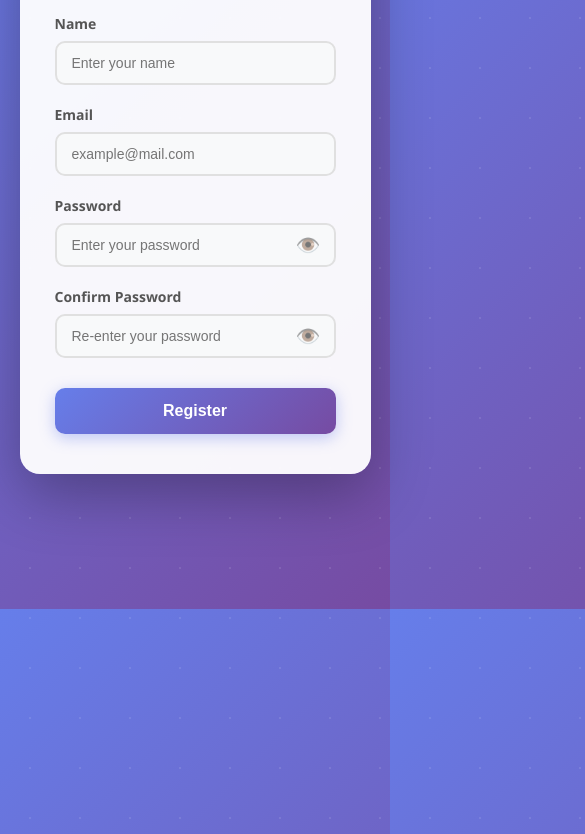
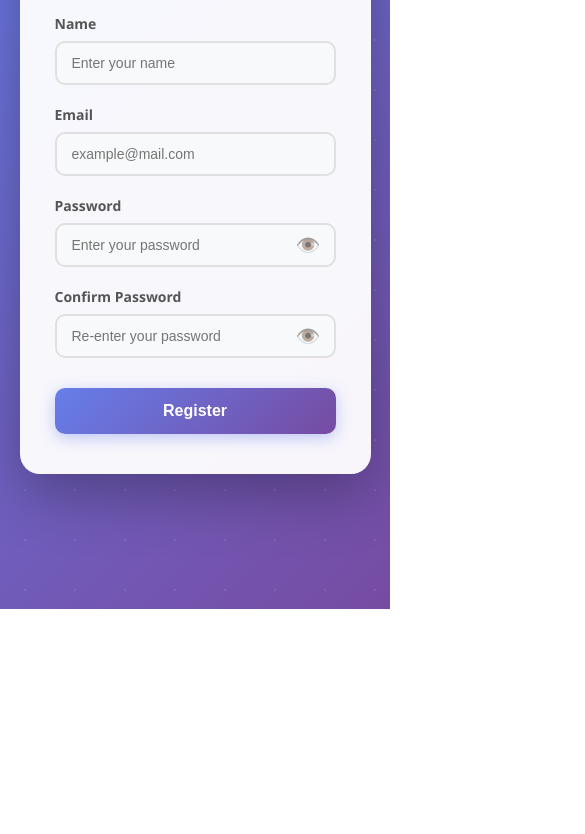
Before and after one commit to moudy-wold/registration-form-app, a plain HTML site: page index.html in a window 390 px wide. Shown: the part 235-1069 px from the top of the page, 585 px wide, since content can reach past the window. After the commit the page ends 844 px from the top, so only its background shows below. Drawn offline with Linux system fonts and the light colour scheme.

Commit message:
fix responsive

```diff
--- a/styles/style.css
+++ b/styles/style.css
@@ -20,8 +20,8 @@ body {
 body::before {
   content: "";
   position: absolute;
-  width: 200%;
-  height: 200%;
+  width: 100%;
+  height: 100%;
   background: radial-gradient(
     circle,
     rgba(255, 255, 255, 0.1) 1px,
```
